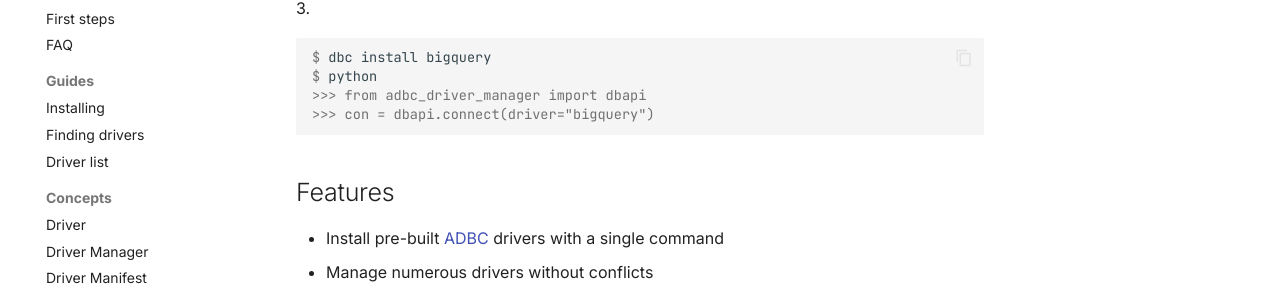
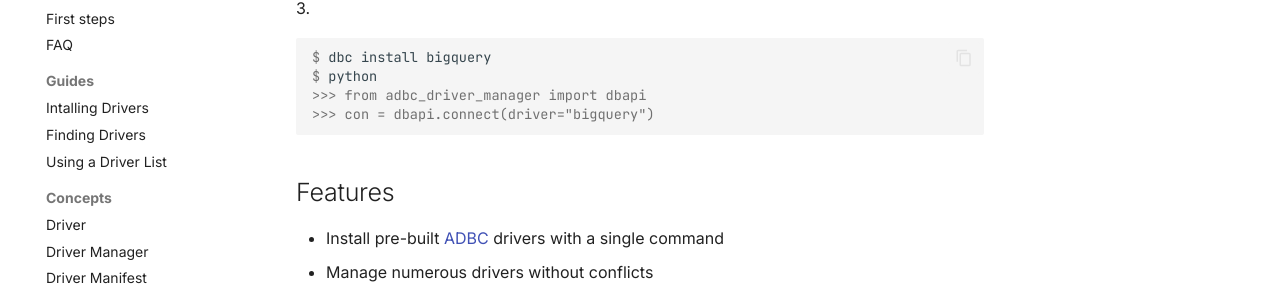
Before and after one commit to columnar-tech/dbc, an MkDocs documentation site: the page built from docs/index.md, in a window 1280 px wide. Shown: the part 209-501 px from the top of the page. Built offline with MkDocs 1.6.1 and Material for MkDocs 9.7.7, drawn with Linux system fonts in a browser that asks for light colours; plug-ins that fetch from the network failed and are left out; comment, search, counter and statistics services are not loaded.

Commit message:
Use better titles for guides in nav bar

```diff
--- a/mkdocs.yml
+++ b/mkdocs.yml
@@ -26,9 +26,9 @@ nav:
       - First steps: getting_started/first_steps.md
       - FAQ: getting_started/faq.md
   - Guides:
-      - guides/installing.md
-      - guides/finding_drivers.md
-      - guides/driver_list.md
+      - Intalling Drivers: guides/installing.md
+      - Finding Drivers: guides/finding_drivers.md
+      - Using a Driver List: guides/driver_list.md
   - Concepts:
       - Driver: concepts/driver.md
       - Driver Manager: concepts/driver_manager.md
```
